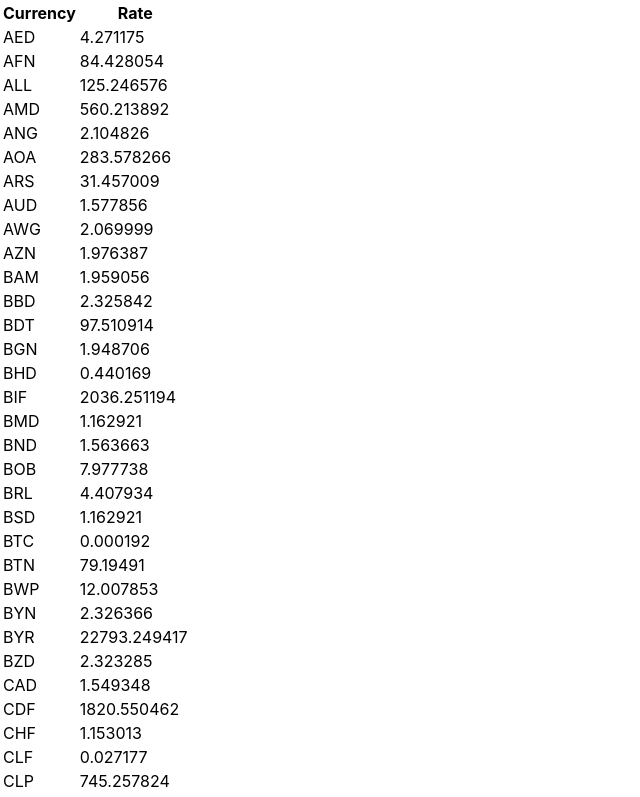
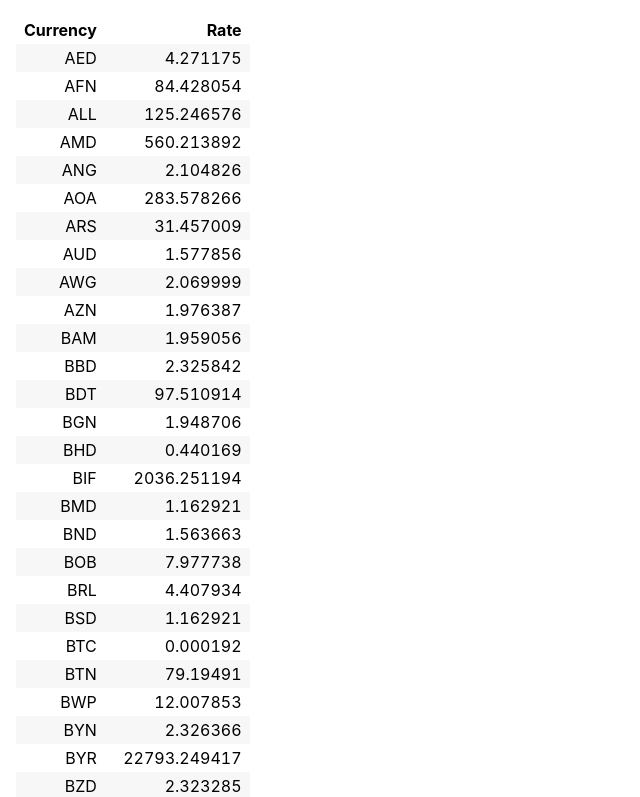
Before and after one commit to paulhhowells/react-currency-rate-table, a React (Create React App) app: page / in a window 1280 px wide. Shown: the top 797 px of the page, without its empty margins (0-640 px from the left). Built offline with nearby package versions, Linux system fonts and the light colour scheme.

Commit message:
feat: added minimal table styling

```diff
--- /dev/null
+++ b/src/components/CurrencyRateTable/currencyRateTable.css
@@ -0,0 +1,16 @@
+table {
+  margin: 1em;
+  border: none;
+  border-collapse: collapse;
+}
+table th,
+table td {
+  padding: 0.25em 0.5em;
+  text-align: right;
+}
+table td {
+  font-variant-numeric: tabular-nums;
+}
+tbody tr:nth-child(odd) {
+  background: rgba(0, 0, 0, 0.03);
+}
--- a/src/components/CurrencyRateTable/index.js
+++ b/src/components/CurrencyRateTable/index.js
@@ -2,6 +2,7 @@ import React, { useState } from 'react';
 import { useFetchJson } from '../../hooks';
 import tableSort from './tableSort';
 import { DataRow } from './components';
+import './currencyRateTable.css';
 
 const currencyRatesUrl = 'api/rates.json';
 
```
